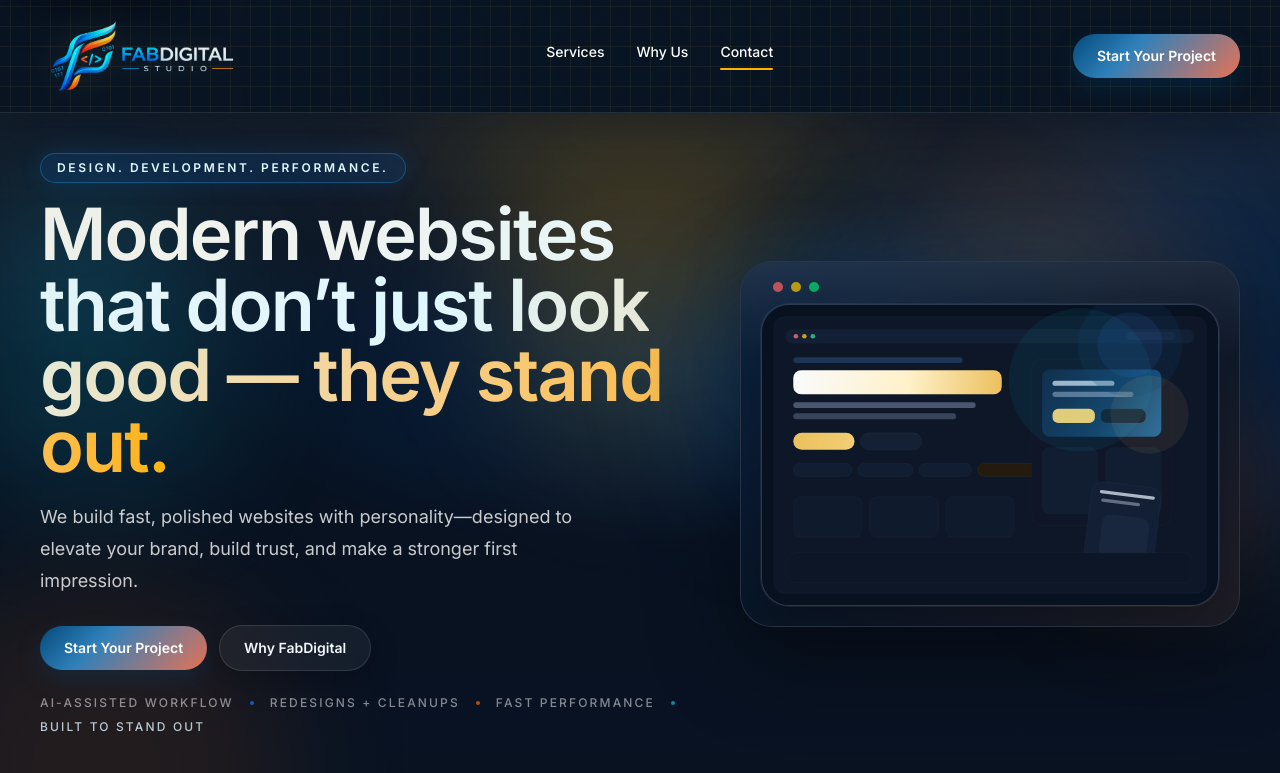
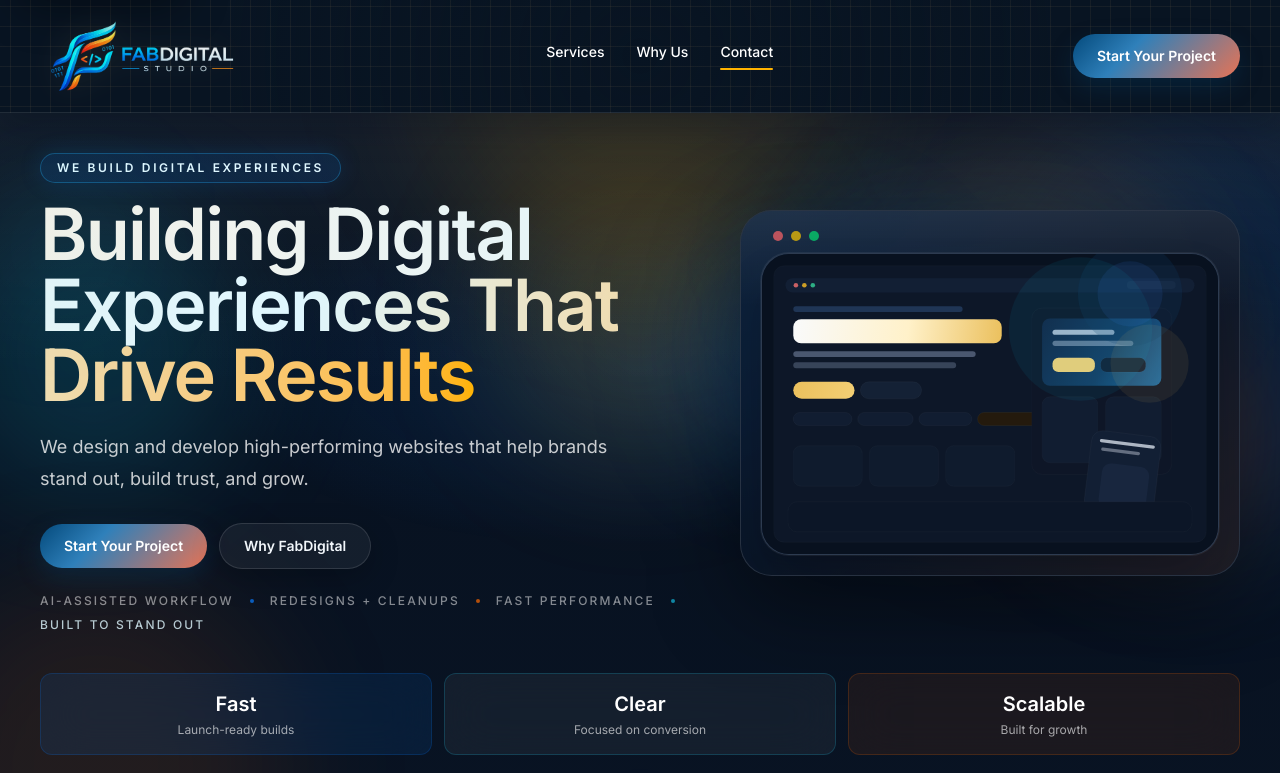
Before and after one commit to fabylv/fabdigitalstudio.com, a React (Vite) app: page / in a window 1280 px wide. Shown: the top 773 px of the page. Built offline with nearby package versions, Linux system fonts and the light colour scheme.

Commit message:
copy: strengthen hero headline and subcopy

```diff
--- a/src/data/siteContent.js
+++ b/src/data/siteContent.js
@@ -7,10 +7,10 @@ export const navigation = [
 ];
 
 export const heroContent = {
-	eyebrow: 'Design. Development. Performance.',
-	title: 'Modern websites that don’t just look good — they stand out.',
+	eyebrow: 'WE BUILD DIGITAL EXPERIENCES',
+	title: 'Building Digital Experiences That Drive Results',
 	description:
-		'We build fast, polished websites with personality—designed to elevate your brand, build trust, and make a stronger first impression.',
+		'We design and develop high-performing websites that help brands stand out, build trust, and grow.',
 	primaryCta: { label: 'Start Your Project', href: '#contact' },
 	secondaryCta: { label: 'Why FabDigital', href: '#why-us' },
 	stats: [
```
